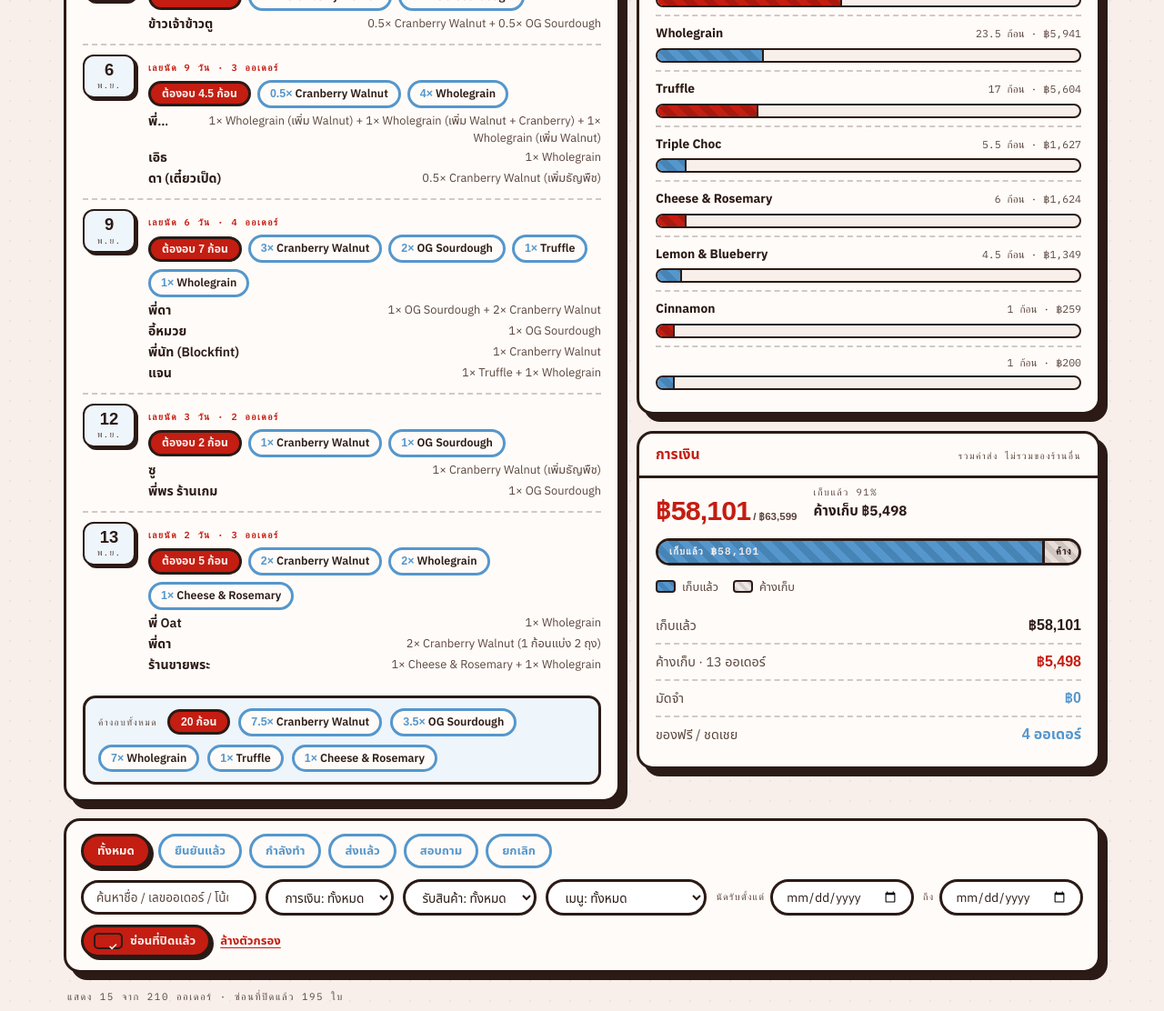
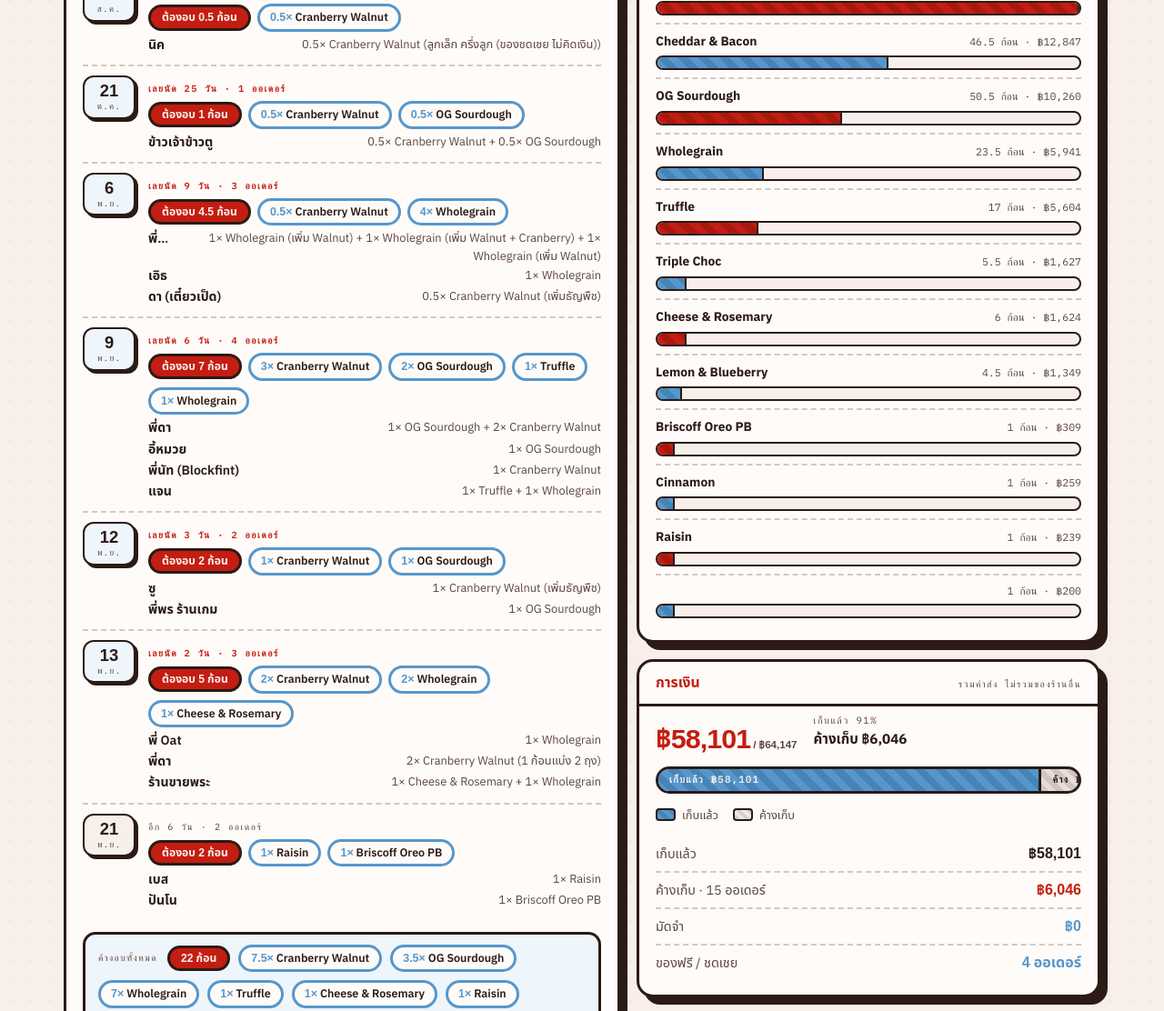
Before and after one commit to satasuk03/chutas-dough-crm, a plain HTML site: page index.html in a window 1280 px wide. Shown: the part 1462-2574 px from the top of the page at 91% size. Drawn offline with Linux system fonts and the light colour scheme; a web font is replaced by a local one.

Commit message:
ORD-2026-0211 เบส: Raisin 1 + ORD-2026-0212 ปันโน: Briscoff Oreo PB 1 นัดเสาร์ 21 พ.ย.

```diff
--- a/index.html
+++ b/index.html
@@ -736,6 +736,8 @@ const ORDERS = [
 {id:"ORD-2026-0208",ordered:"2026-11-12",due:"2026-11-13",name:"ร้านขายพระ",status:"confirmed",payment:"unpaid",delivery:"pickup",shipping:"",total:"518",notes:"ร้านขายพระ; Cheese & Rosemary 1 ก้อน 269 + Wholegrain (ธัญพืช) 1 ก้อน 249; นัดรับพรุ่งนี้ 2026-11-13",items:[{p:"Cheese & Rosemary",v:"",q:"1",lt:"269"},{p:"Wholegrain",v:"",q:"1",lt:"249"}]},
 {id:"ORD-2026-0209",ordered:"2026-11-13",due:"2026-11-13",name:"เจ๊ชุ",status:"delivered",payment:"paid",delivery:"pickup",shipping:"",total:"110",notes:"ออเดอร์ที่ 5 ของเจ๊ชุ; Wholegrain ครึ่งก้อน 110; รับและจ่ายแล้ว ศุกร์ 2026-11-13",items:[{p:"Wholegrain",v:"ครึ่งก้อน",q:"0.5",lt:"110"}]},
 {id:"ORD-2026-0210",ordered:"2026-11-13",due:"2026-11-13",name:"คุณใหม่",status:"delivered",payment:"paid",delivery:"pickup",shipping:"",total:"110",notes:"ออเดอร์ที่ 3 ของคุณใหม่ (เมียยาม); Wholegrain ครึ่งก้อน 110 เหมือนเจ๊ชุ; ส่งและจ่ายแล้ว ศุกร์ 2026-11-13",items:[{p:"Wholegrain",v:"ครึ่งก้อน",q:"0.5",lt:"110"}]},
+{id:"ORD-2026-0211",ordered:"2026-11-15",due:"2026-11-21",name:"เบส",status:"confirmed",payment:"unpaid",delivery:"",shipping:"",total:"239",notes:"ออเดอร์ที่ 4 ของเบส; Raisin (ลูกเกด รสใหม่) 1 ก้อน 239; นัดเสาร์หน้า 2026-11-21; ยังไม่ระบุวิธีรับ/ส่ง",items:[{p:"Raisin",v:"",q:"1",lt:"239"}]},
+{id:"ORD-2026-0212",ordered:"2026-11-15",due:"2026-11-21",name:"ปันโน",status:"confirmed",payment:"unpaid",delivery:"",shipping:"",total:"309",notes:"ลูกค้าใหม่ ปันโน; Briscoff + Oreos + เนยถั่ว 1 ก้อน 309 (รสใหม่); นัดเสาร์หน้า 2026-11-21; ยังไม่ระบุวิธีรับ/ส่ง",items:[{p:"Briscoff Oreo PB",v:"",q:"1",lt:"309"}]},
 ];
 /* ===== END GENERATED ===== */
 
```
